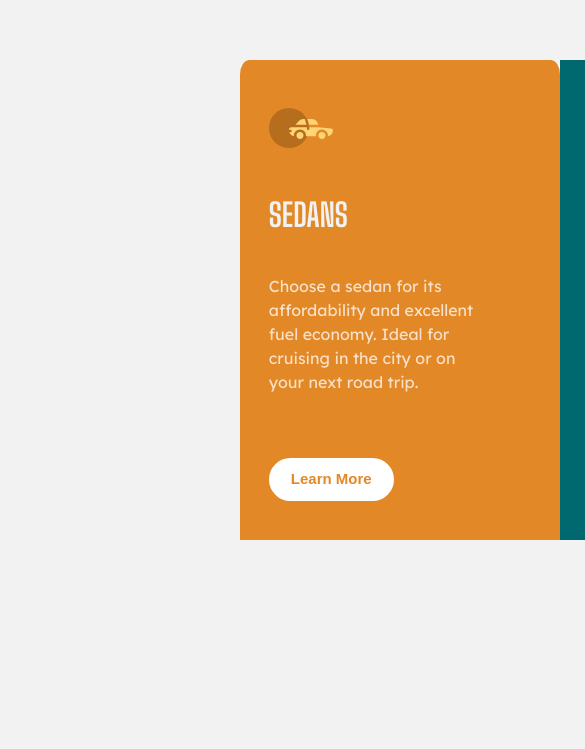
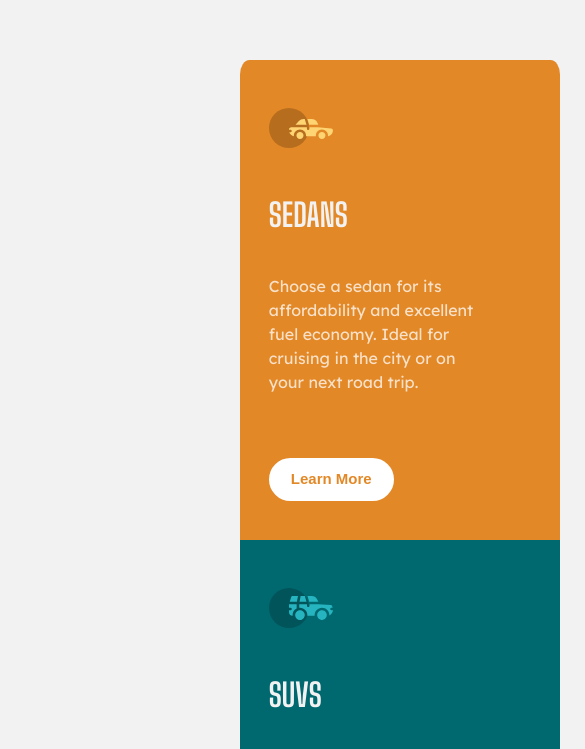
Before and after one commit to Yashkharat28/PracticeSite2, a plain HTML site: page index.html in a window 390 px wide. Shown: the part 180-929 px from the top of the page, 585 px wide, since content can reach past the window. Drawn offline with nearby package versions, Linux system fonts and the light colour scheme.

Commit message:
Update style.css

```diff
--- a/style.css
+++ b/style.css
@@ -109,7 +109,9 @@ button{
     background: hsl(179, 100%, 13%);
     text-decoration: none;
   }
-  @media only screen and (max-width: 1000px) {
+  @media  (max-width: 1000px) {
+
+
     .orange{
         border-radius: 3% 3% 0 0;
     }
@@ -120,3 +122,8 @@ button{
         border-radius: 0 0 3% 3% ;
     }
   }
+@media (max-width: 600px){
+    body{
+        width: fit-content;
+    }
+}
```
